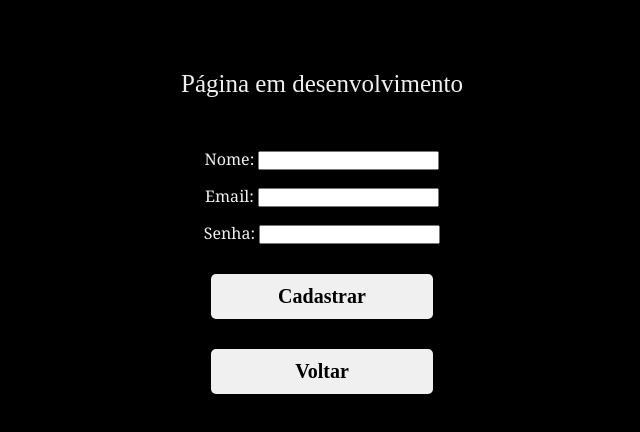
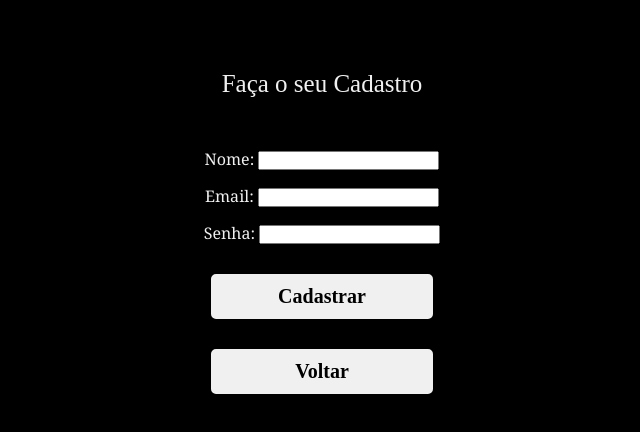
Before and after one commit to GabrielSiqueirazg/projeto-pessoal, a plain HTML site: page acesso/cadastro.html in a window 1280 px wide. Shown: the part 170-602 px from the top of the page, without its empty margins (318-958 px from the left). Drawn offline with Linux system fonts and the light colour scheme; a web font is replaced by a local one.

Commit message:
cadastro

```diff
--- a/acesso/cadastro.html
+++ b/acesso/cadastro.html
@@ -16,7 +16,7 @@
                 <img src="../assets/logo.png" alt="logo" width="80px">
                 <h1>ForgeFit</h1>
             </div>
-            <p class="login__textos__texto">Página em desenvolvimento</p>
+            <p class="login__textos__texto">Faça o seu Cadastro</p>
         </section>
 
         <form class="login__formulario">
```
